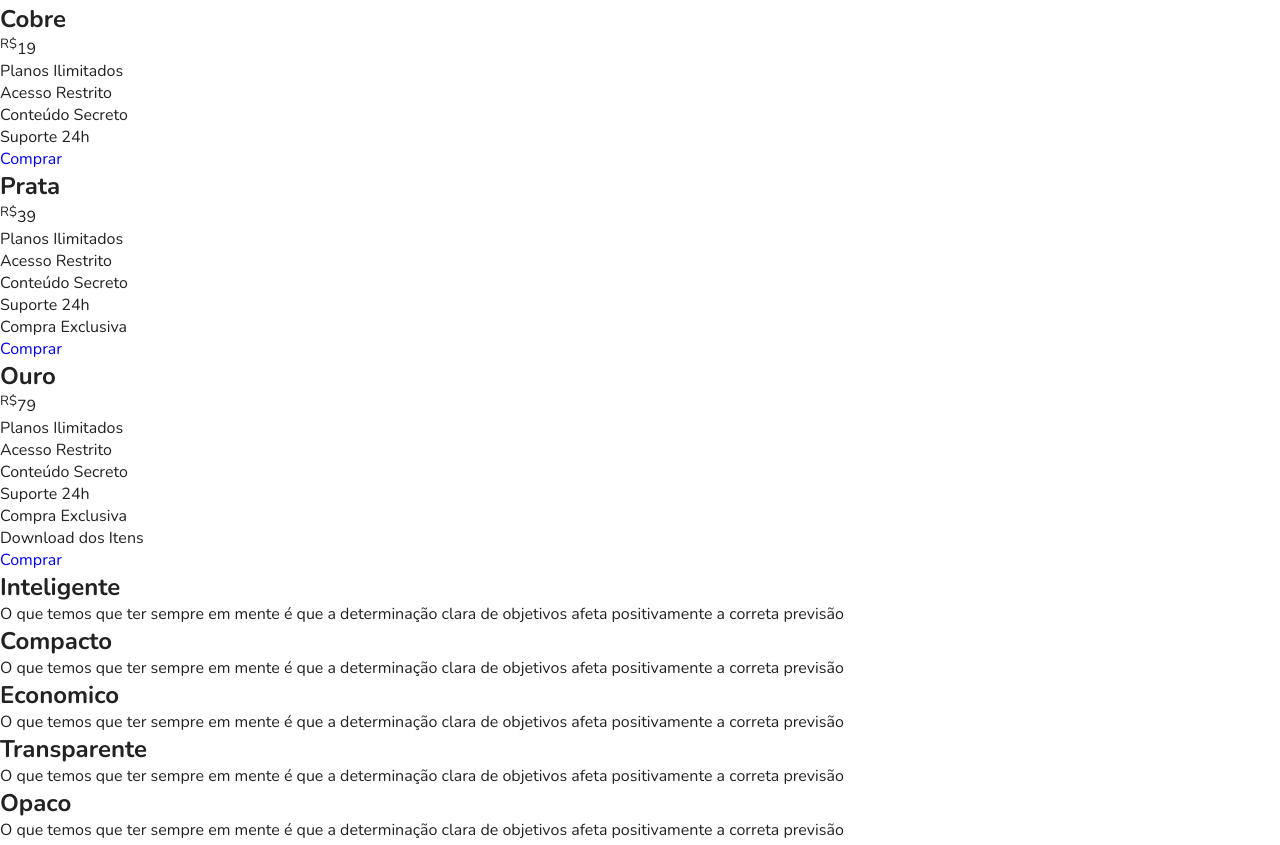
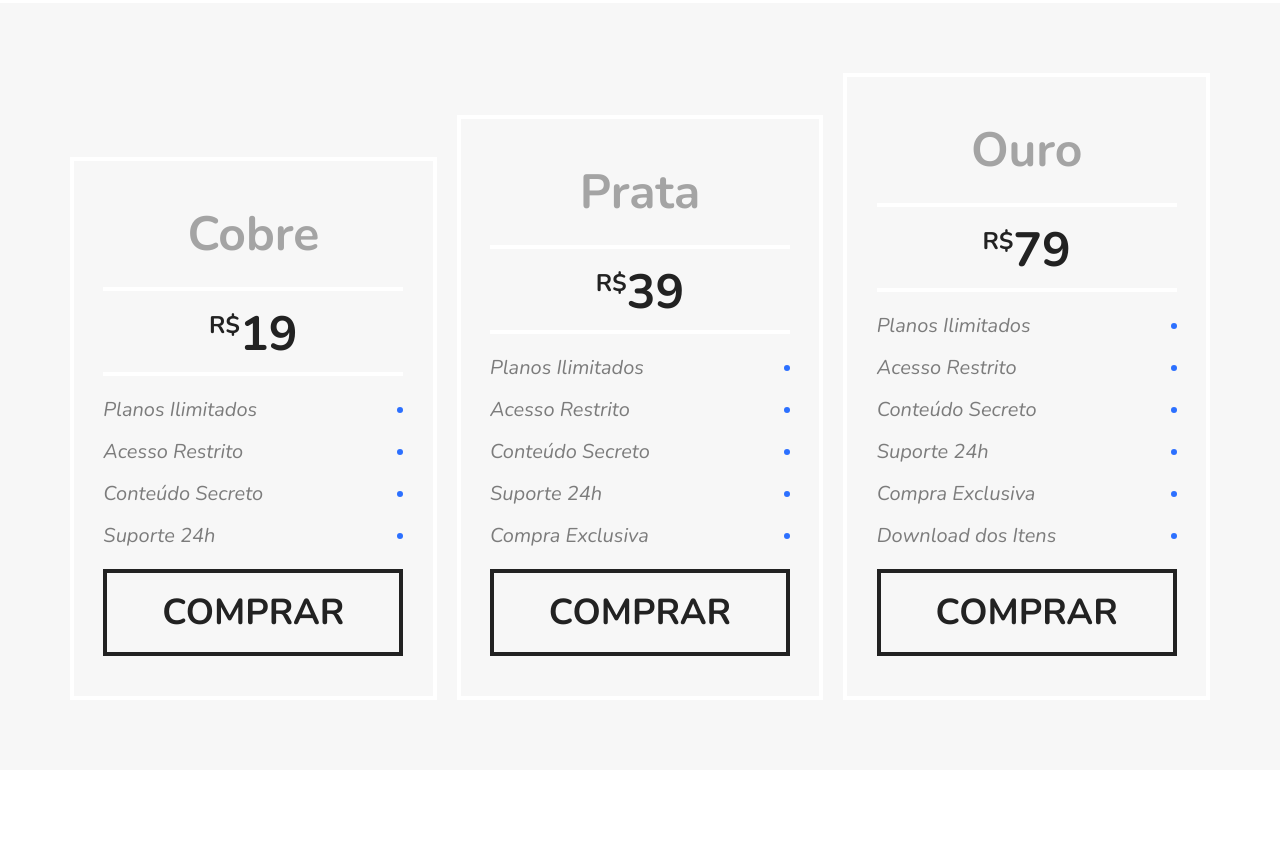
Before and after one commit to Lftho/JobSemanal-Origamid, a plain HTML site: page index.html in a window 1280 px wide. Shown: the part 1793-2638 px from the top of the page. Drawn offline with nearby package versions, Linux system fonts and the light colour scheme.

Commit message:
estilizando a class qualidade, qualidade-item entre outros muito top

```diff
--- a/css/style.css
+++ b/css/style.css
@@ -182,3 +182,144 @@ img {
 
 
 /* Preços */
+
+.preco {
+  background-color: #f7f7f7;
+  padding: 60px;
+  display: flex;
+  flex-wrap: wrap;
+  align-items: flex-end;
+}
+
+.preco-item {
+  flex: 1 1 260px; /* para outros navegadores min-width: 260px;*/
+  border: 4px solid white;
+  padding: 20px;
+  margin: 10px;
+  min-width: 260px;
+}
+
+.preco-item h2 {
+  font-size: 3em;
+  color: #a4a4a4;
+  text-align: center;
+  margin-top: 20px;
+}
+
+.preco-item span {
+  max-width: 300px;
+  font-size: 3em;
+  border-top: 4px solid #fff;
+  border-bottom: 4px solid #fff;
+  margin: 20px auto;
+  display: block;
+  text-align: center;
+  font-weight: bold;
+  padding: 10px 0 5px 0;
+}
+
+.preco-item sup {
+  font-size: 1.5rem; /*é relativo a raiz = r*/
+}
+
+.preco-item ul {
+  max-width: 300px;
+  margin: 20px auto;
+  font-size: 1.25em;
+  font-style: italic;
+  color: #7c7c7c;
+}
+
+.preco-item li {
+  display: flex;
+  justify-content: space-between;
+  align-items: center;
+  margin-bottom: 15px;
+}
+
+.preco-item li::after {
+  /* após ao li */
+  content: '';
+  display: block;
+  width: 6px;
+  height: 6px;
+  background-color: #2c70ff;
+  border-radius: 50%;
+}
+
+.preco-item a {
+  max-width: 300px;
+  display: block;
+  margin: 20px auto;
+  border: 4px solid;
+  color: #222222;
+  text-transform: uppercase;
+  font-weight: bold;
+  font-size: 2.25em;
+  padding: 15px 0;
+  text-align: center;
+}
+
+@media (max-width: 800px) {
+  .preco {
+    padding-left: 10px;
+    padding-right: 10px;
+  }
+
+  .preco .preco-item:nth-child(3) {
+    order: -2;
+  }
+
+  .preco .preco-item:nth-child(2) {
+    order: -1;
+  }
+}
+
+
+/* Qualidade */
+
+.qualidade {
+  max-width: 960px;
+  margin: 60px auto;
+  display: flex;
+  flex-wrap: wrap;
+}
+
+.qualidade-item {
+  flex: 1 1 300px;
+  margin: 20px 10px;
+}
+
+.qualidade-item h2 {
+  font-size: 2.25em;
+  color: #a4a4a4;
+  margin-bottom: 20px;
+}
+
+.qualidade-item h2::before {
+  /*antes do item*/
+  content: '';
+  display: inline-block;
+  width: 8px;
+  height: 30px;
+  margin-right: 10px;
+  background: blue;
+}
+
+.qualidade-item:nth-of-type(3n+1) h2::before {
+  background: #ae81ff;
+}
+
+.qualidade-item:nth-of-type(3n+2) h2::before {
+  background: #f9365e;
+}
+
+.qualidade-item:nth-of-type(3n+3) h2::before {
+  background: #66d9eb;
+}
+
+.qualidade-item p {
+  font-size: 1.25em;
+  line-height: 4;
+  color: #7c7c7c;
+}
```
